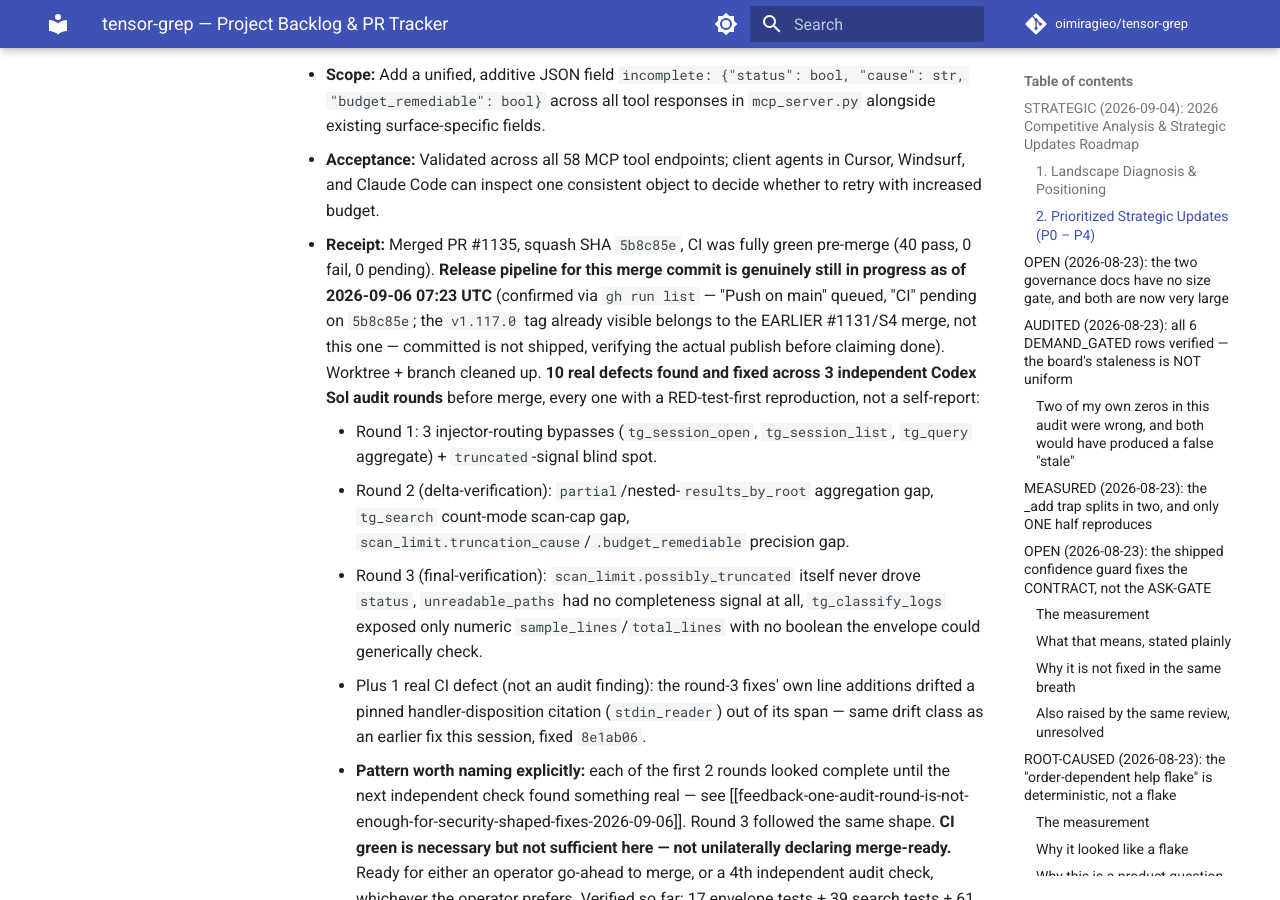
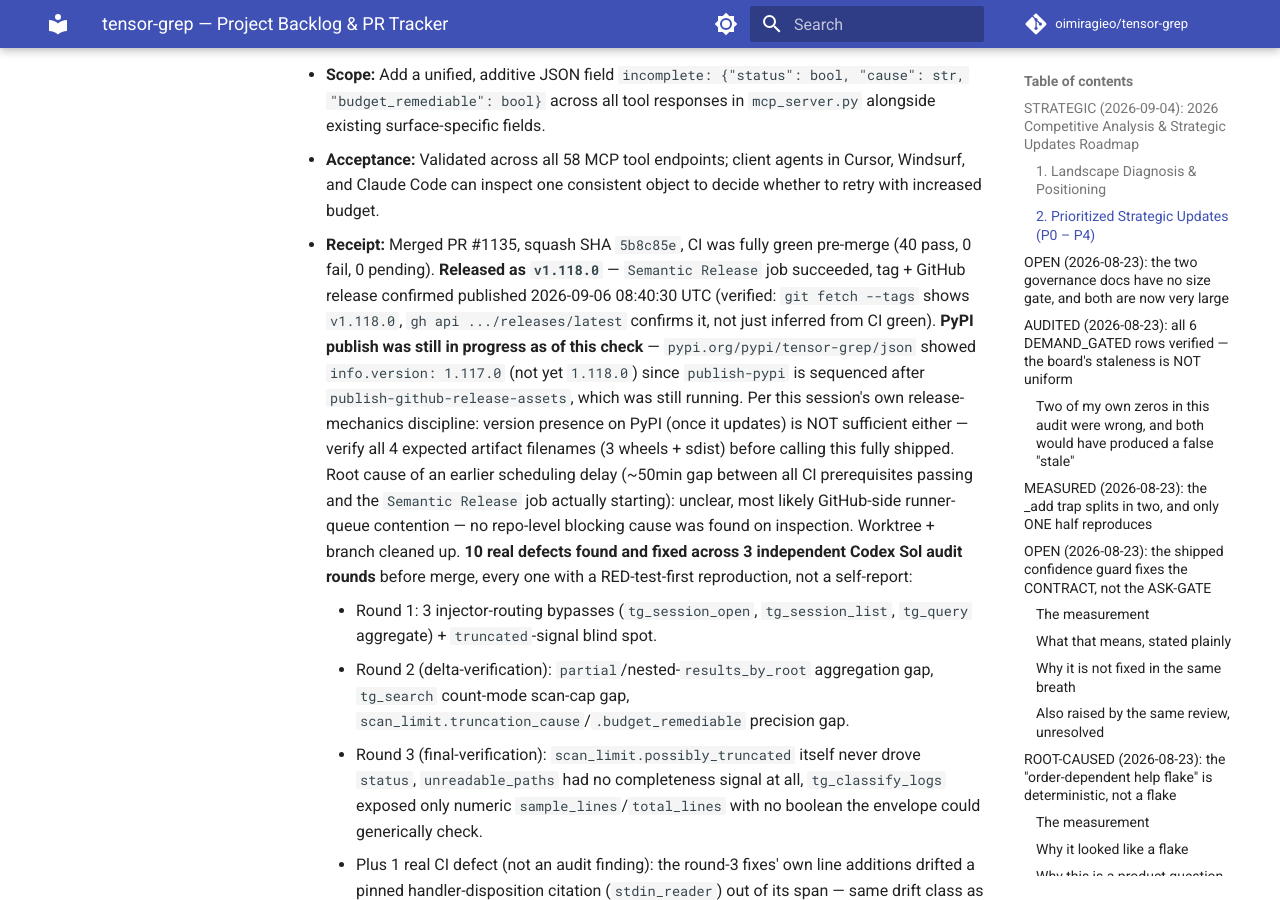
Before and after one commit to oimiragieo/tensor-grep, an MkDocs documentation site: the page built from docs/BACKLOG.md, in a window 1280 px wide and 900 px high, scrolled down 4919 px. Built offline with MkDocs 1.6.1 and Material for MkDocs 9.7.7, drawn with Linux system fonts in a browser that asks for light colours; comment, search, counter and statistics services are not loaded; some of the changed text lies outside the part shown.

Commit message:
docs(backlog): P3 released as v1.118.0 -- tag/GitHub release confirmed, PyPI publish still in flight
Verified via git fetch --tags + gh api releases/latest, not inferred
from CI green. PyPI info.version still showed 1.117.0 at check time
since publish-pypi hadn't run yet (correctly sequenced downstream of
publish-github-release-assets). Not claiming fully shipped until
per-artifact PyPI verification passes.

Co-Authored-By: Claude Sonnet 5 <noreply@anthropic.com>
Claude-Session: https://claude.ai/code/session_01FQEmq7dWnf223dBYKSnz4d

```diff
--- a/docs/BACKLOG.md
+++ b/docs/BACKLOG.md
@@ -115,7 +115,7 @@ Competitive landscape audit against mid-2026 codebase intelligence and agent con
   - **Objective:** Establish `tg`'s fail-closed incompleteness contract as the gold standard across all MCP clients.
   - **Scope:** Add a unified, additive JSON field `incomplete: {"status": bool, "cause": str, "budget_remediable": bool}` across all tool responses in `mcp_server.py` alongside existing surface-specific fields.
   - **Acceptance:** Validated across all 58 MCP tool endpoints; client agents in Cursor, Windsurf, and Claude Code can inspect one consistent object to decide whether to retry with increased budget.
-  - **Receipt:** Merged PR #1135, squash SHA `5b8c85e`, CI was fully green pre-merge (40 pass, 0 fail, 0 pending). **Release pipeline for this merge commit is genuinely still in progress as of 2026-09-06 07:23 UTC** (confirmed via `gh run list` — "Push on main" queued, "CI" pending on `5b8c85e`; the `v1.117.0` tag already visible belongs to the EARLIER #1131/S4 merge, not this one — committed is not shipped, verifying the actual publish before claiming done). Worktree + branch cleaned up. **10 real defects found and fixed across 3 independent Codex Sol audit rounds** before merge, every one with a RED-test-first reproduction, not a self-report:
+  - **Receipt:** Merged PR #1135, squash SHA `5b8c85e`, CI was fully green pre-merge (40 pass, 0 fail, 0 pending). **Released as `v1.118.0`** — `Semantic Release` job succeeded, tag + GitHub release confirmed published 2026-09-06 08:40:30 UTC (verified: `git fetch --tags` shows `v1.118.0`, `gh api .../releases/latest` confirms it, not just inferred from CI green). **PyPI publish was still in progress as of this check** — `pypi.org/pypi/tensor-grep/json` showed `info.version: 1.117.0` (not yet `1.118.0`) since `publish-pypi` is sequenced after `publish-github-release-assets`, which was still running. Per this session's own release-mechanics discipline: version presence on PyPI (once it updates) is NOT sufficient either — verify all 4 expected artifact filenames (3 wheels + sdist) before calling this fully shipped. Root cause of an earlier scheduling delay (~50min gap between all CI prerequisites passing and the `Semantic Release` job actually starting): unclear, most likely GitHub-side runner-queue contention — no repo-level blocking cause was found on inspection. Worktree + branch cleaned up. **10 real defects found and fixed across 3 independent Codex Sol audit rounds** before merge, every one with a RED-test-first reproduction, not a self-report:
     - Round 1: 3 injector-routing bypasses (`tg_session_open`, `tg_session_list`, `tg_query` aggregate) + `truncated`-signal blind spot.
     - Round 2 (delta-verification): `partial`/nested-`results_by_root` aggregation gap, `tg_search` count-mode scan-cap gap, `scan_limit.truncation_cause`/`.budget_remediable` precision gap.
     - Round 3 (final-verification): `scan_limit.possibly_truncated` itself never drove `status`, `unreadable_paths` had no completeness signal at all, `tg_classify_logs` exposed only numeric `sample_lines`/`total_lines` with no boolean the envelope could generically check.
```
